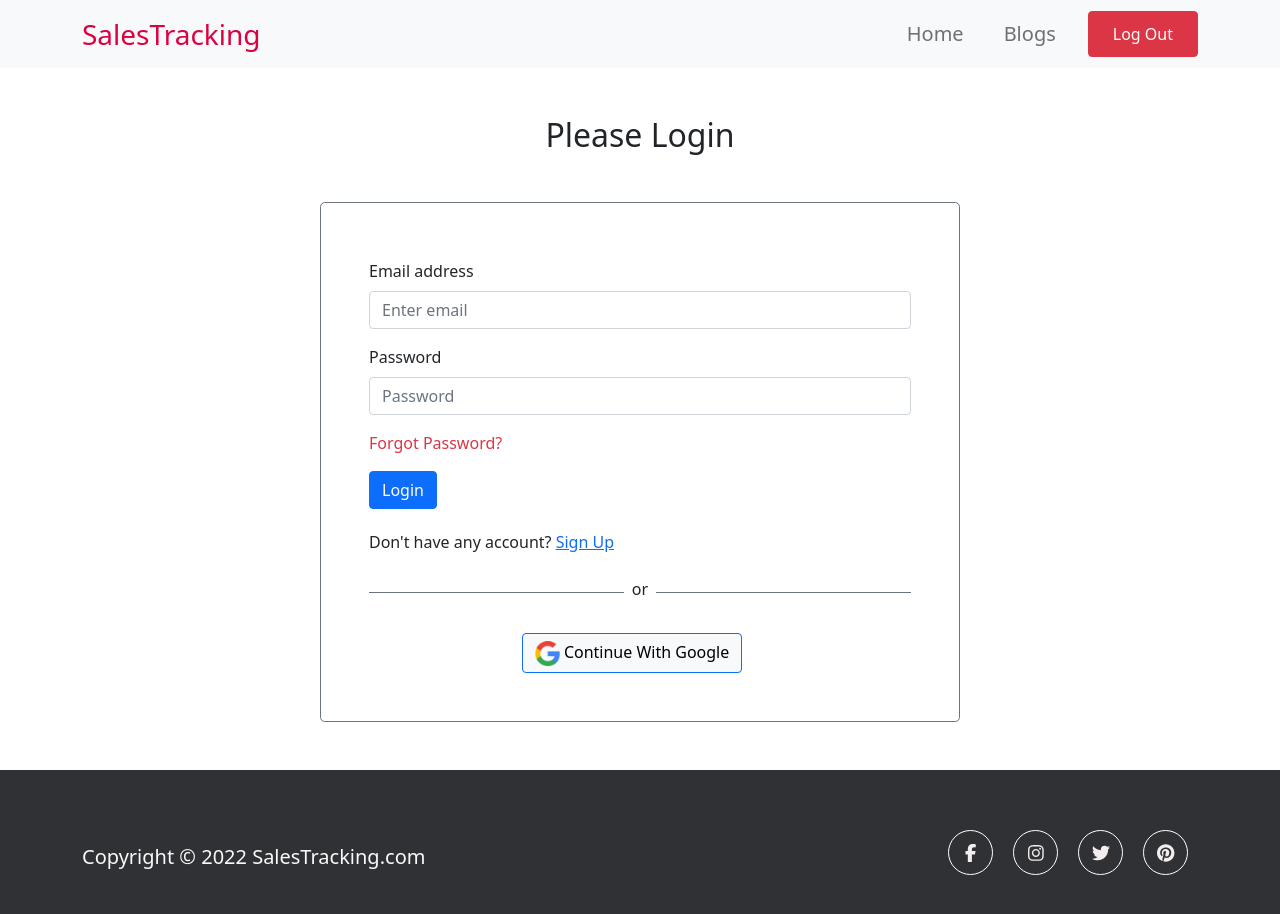
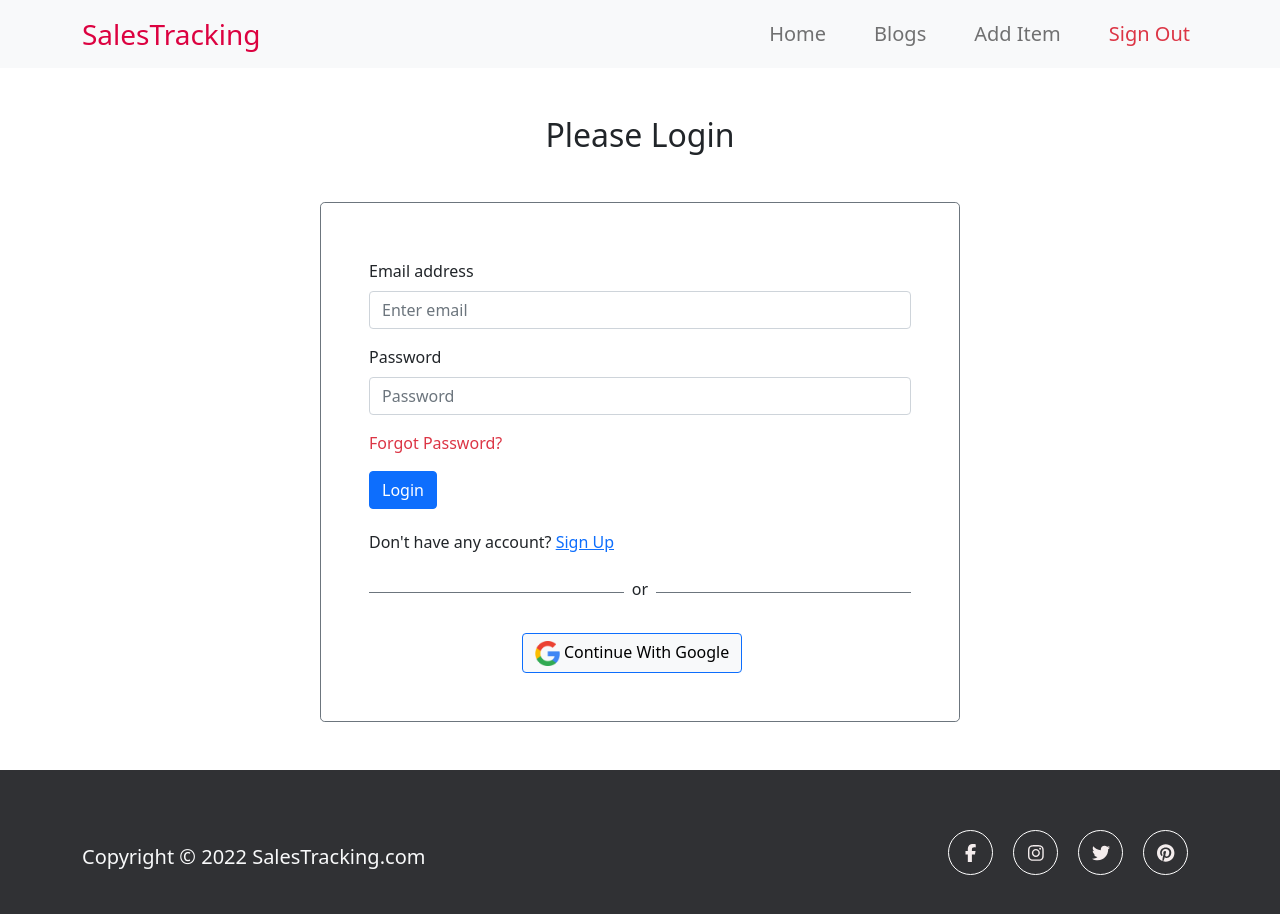
Before and after one commit to neel123go/sales-traking-client, a React (Create React App) app: page /login in a window 1280 px wide. Shown: the top 914 px of the page. Built offline with nearby package versions, Linux system fonts and the light colour scheme; no server answers; sample sign-in values are in the browser's storage.

Commit message:
emplement protracted route

```diff
--- a/src/App.js
+++ b/src/App.js
@@ -9,6 +9,8 @@ import Footer from './Components/Pages/Shared/Footer/Footer';
 import Blogs from './Components/Pages/Blogs/Blogs';
 import { Toaster } from 'react-hot-toast';
 import NotFound from './Components/Pages/Shared/NotFound/NotFound';
+import AddItems from './Components/Pages/AddItem/AddItem';
+import RequireAuth from './Components/Pages/LoginRegister/RequireAuth/RequireAuth';
 
 function App() {
   return (
@@ -18,6 +20,11 @@ function App() {
         <Route path='/' element={<Home></Home>}></Route>
         <Route path='/home' element={<Home></Home>}></Route>
         <Route path='/blogs' element={<Blogs></Blogs>}></Route>
+        <Route path='/additem' element={
+          <RequireAuth>
+            <AddItems></AddItems>
+          </RequireAuth>
+        }></Route>
         <Route path='/login' element={<Login></Login>}></Route>
         <Route path='/signup' element={<SignUp></SignUp>}></Route>
         <Route path='*' element={<NotFound></NotFound>}></Route>
--- /dev/null
+++ b/src/Components/Pages/AddItem/AddItem.js
@@ -0,0 +1,11 @@
+import React from 'react';
+
+const AddItems = () => {
+    return (
+        <div>
+            <h2>Add Item Here</h2>
+        </div>
+    );
+};
+
+export default AddItems;
--- a/src/Components/Pages/LoginRegister/Login/Login.js
+++ b/src/Components/Pages/LoginRegister/Login/Login.js
@@ -2,7 +2,7 @@ import React, { useEffect, useRef, useState } from 'react';
 import { Button, Form } from 'react-bootstrap';
 import { useSendPasswordResetEmail, useSignInWithEmailAndPassword } from 'react-firebase-hooks/auth';
 import toast from 'react-hot-toast';
-import { Link, useNavigate } from 'react-router-dom';
+import { Link, useLocation, useNavigate } from 'react-router-dom';
 import auth from '../../../../Firebase.init';
 import Loading from '../../Shared/Loading/Loading';
 import SocialLogin from '../SocialLogin/SocialLogin';
@@ -14,6 +14,8 @@ const Login = () => {
     const emailRef = useRef('');
     const passwordRef = useRef('');
     const navigate = useNavigate();
+    let location = useLocation();
+    let from = location.state?.from?.pathname || "/";
     let errorMessageElement;
 
     const handleLogin = (e) => {
@@ -35,10 +37,11 @@ const Login = () => {
         }
     }
 
+    console.log(from);
     // Navigate User
     useEffect(() => {
         if (user) {
-            navigate('/');
+            navigate(from, { replace: true });
         };
     }, [user]);
 
--- /dev/null
+++ b/src/Components/Pages/LoginRegister/RequireAuth/RequireAuth.js
@@ -0,0 +1,26 @@
+import React from 'react';
+import { useAuthState } from 'react-firebase-hooks/auth';
+import { Navigate, useLocation } from 'react-router-dom';
+import auth from '../../../../Firebase.init';
+import Loading from '../../Shared/Loading/Loading';
+
+const RequireAuth = ({ children }) => {
+    const [user, loading] = useAuthState(auth);
+    let location = useLocation();
+
+    if (loading) {
+        return <Loading></Loading>;
+    };
+
+    if (!user) {
+        // Redirect them to the /login page, but save the current location they were
+        // trying to go to when they were redirected. This allows us to send them
+        // along to that page after they login, which is a nicer user experience
+        // than dropping them off on the home page.
+        return <Navigate to="/login" state={{ from: location }} replace />;
+    }
+
+    return children;
+};
+
+export default RequireAuth;
--- a/src/Components/Pages/LoginRegister/SignUp/SignUp.js
+++ b/src/Components/Pages/LoginRegister/SignUp/SignUp.js
@@ -1,6 +1,6 @@
 import React, { useEffect, useState } from 'react';
 import { Button, Form } from 'react-bootstrap';
-import { Link, useNavigate } from 'react-router-dom';
+import { Link, useLocation, useNavigate } from 'react-router-dom';
 import SocialLogin from '../SocialLogin/SocialLogin';
 import auth from '../../../../Firebase.init';
 import { useCreateUserWithEmailAndPassword } from 'react-firebase-hooks/auth';
@@ -12,6 +12,8 @@ const SignUp = () => {
     const [updateProfile, updating, updateProfileError] = useUpdateProfile(auth);
     const [error, setError] = useState('');
     const navigate = useNavigate();
+    let location = useLocation();
+    let from = location.state?.from?.pathname || "/";
     let errorMessageElement;
 
     const handleSignUp = async (e) => {
@@ -39,7 +41,7 @@ const SignUp = () => {
     // Navigate User
     useEffect(() => {
         if (user) {
-            navigate('/');
+            navigate(from, { replace: true });
         };
     }, [user]);
 
--- a/src/Components/Pages/LoginRegister/SocialLogin/SocialLogin.js
+++ b/src/Components/Pages/LoginRegister/SocialLogin/SocialLogin.js
@@ -2,18 +2,20 @@ import React, { useEffect } from 'react';
 import GoogleImg from '../../../../Images/Social/google.png';
 import auth from '../../../../Firebase.init';
 import { useSignInWithGoogle } from 'react-firebase-hooks/auth';
-import { useNavigate } from 'react-router-dom';
+import { useLocation, useNavigate } from 'react-router-dom';
 import { Spinner } from 'react-bootstrap';
 
 const SocialLogin = () => {
     const [signInWithGoogle, user, loading, error] = useSignInWithGoogle(auth);
     let errorMessageElement;
     const navigate = useNavigate();
+    let location = useLocation();
+    let from = location.state?.from?.pathname || "/";
 
     // Navigate User
     useEffect(() => {
         if (user) {
-            navigate('/');
+            navigate(from, { replace: true });
         };
     }, [user]);
 
--- a/src/Components/Pages/Shared/Header/Header.js
+++ b/src/Components/Pages/Shared/Header/Header.js
@@ -17,11 +17,14 @@ const Header = () => {
                     <Navbar.Toggle aria-controls="responsive-navbar-nav" />
                     <Navbar.Collapse id="responsive-navbar-nav">
                         <Nav className="ms-auto">
-                            <Nav.Link as={Link} className="fs-5" to="/home">Home</Nav.Link>
-                            <Nav.Link as={Link} className="fs-5 mx-4" to="/blogs">Blogs</Nav.Link>
+                            <Nav.Link as={Link} className="fs-5 me-3" to="/home">Home</Nav.Link>
+                            <Nav.Link as={Link} className="fs-5 mx-3" to="/blogs">Blogs</Nav.Link>
                             {
-                                user ? <button onClick={() => signOut(auth)} className='px-4 btn btn-danger'>Log Out</button> :
-                                    <Nav.Link as={Link} className="fs-5" to="/login">Login</Nav.Link>}
+                                user ? <div className='d-flex'>
+                                    <Nav.Link as={Link} className="fs-5 mx-3" to="/additem">Add Item</Nav.Link>
+                                    <Nav.Link onClick={() => signOut(auth)} className="text-danger fs-5 ms-3">Sign Out</Nav.Link>
+                                </div> :
+                                    <Nav.Link as={Link} className="fs-5 ms-3" to="/login">Login</Nav.Link>}
                         </Nav>
                     </Navbar.Collapse>
                 </Container>
```
